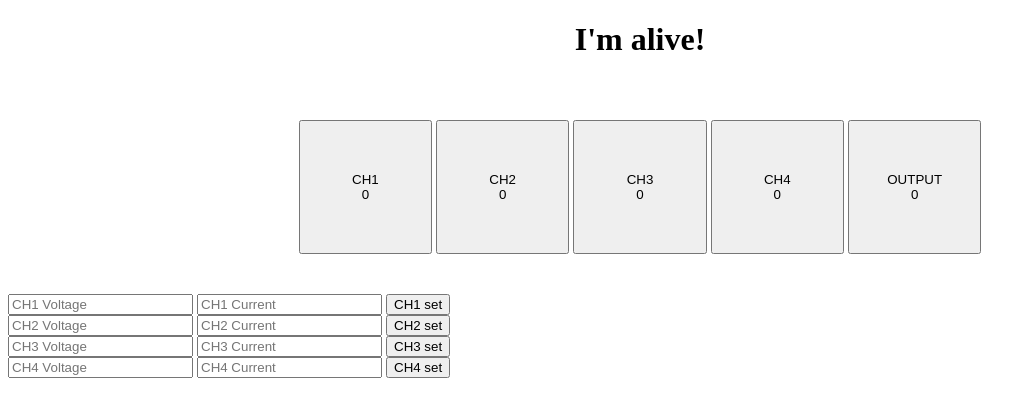
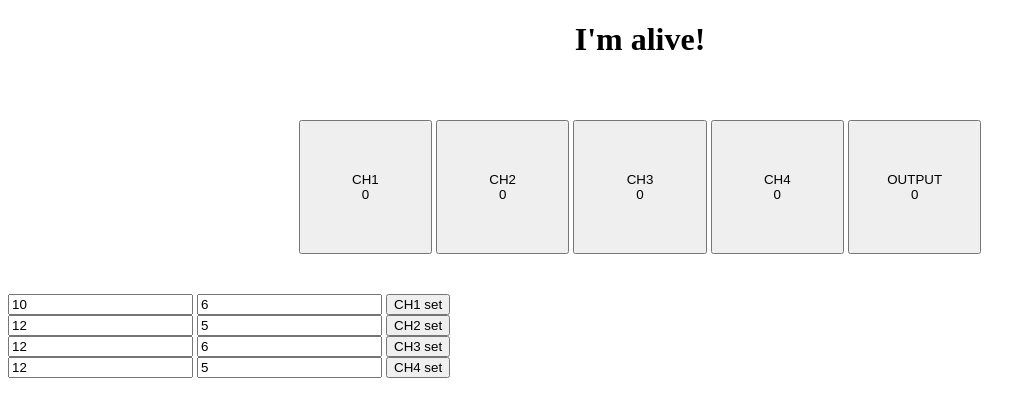
Before and after one commit to knowalinski/PSU_automation, a Flask app: page / in a window 1280 px wide. Shown: the top 417 px of the page, without its empty margins (0-1036 px from the left). Run offline with Flask 2, Linux system fonts and the light colour scheme.

Commit message:
Add files via upload

```diff
--- a/pyAutomation_server/templates/index.html
+++ b/pyAutomation_server/templates/index.html
@@ -26,42 +26,42 @@
 
 		<div class='interactiveButtons'>
 			<form action='#' method='POST'>
-				<button class='onButton' name="ch1" value="ch1">CH1<br>{{ch1_state}}</button>
-				<button class='onButton' name="ch2" value="ch2">CH2<br>{{ch2_state}}</button>
-				<button class='onButton' name="ch3" value="ch3">CH3<br>{{ch3_state}}</button>
-				<button class='onButton' name="ch4" value="ch4">CH4<br>{{ch4_state}}</button>
-				<button class='onButton' name="main" value="main">OUTPUT<br>{{out_state}}</button>
+				<button class='onButton' name="ch1">CH1<br>{{ch1_state}}</button>
+				<button class='onButton' name="ch2">CH2<br>{{ch2_state}}</button>
+				<button class='onButton' name="ch3">CH3<br>{{ch3_state}}</button>
+				<button class='onButton' name="ch4">CH4<br>{{ch4_state}}</button>
+				<button class='onButton' name="main">OUTPUT<br>{{out_state}}</button>
 			</form>
 		</div>
 
 		<div>
 			<form action='#' method='POST'>
-				<input type = "number" step = ".1" id = "CH1V" name = "ch1v" placeholder = "CH1 Voltage">
-				<input type = "number" step = ".1" id = "CH1A" name = "ch1a" placeholder = "CH1 Current">
+				<input type = "number" step = ".1" id = "CH1V" name = "ch1v" value = "{{CH1V}}">
+				<input type = "number" step = ".1" id = "CH1A" name = "ch1a" value = "{{CH1A}}">
 				<input type = "submit" value = "CH1 set">
 			</form>
 		</div>
 
 		<div>
 			<form action='#' method='POST'>
-				<input type = "number" step = ".1" id = "CH2V" name = "ch2v" placeholder = "CH2 Voltage">
-				<input type = "number" step = ".1" id = "CH2A" name = "ch2a" placeholder = "CH2 Current">
+				<input type = "number" step = ".1" id = "CH2V" name = "ch2v" value = "{{CH2V}}">
+				<input type = "number" step = ".1" id = "CH2A" name = "ch2a" value = "{{CH2A}}">
 				<input type = "submit" value = "CH2 set">
 			</form>
 		</div>
 
 		<div>
 			<form action='#' method='POST'>
-				<input type = "number" step = ".1" id = "CH3V" name = "ch3v" placeholder = "CH3 Voltage">
-				<input type = "number" step = ".1" id = "CH3A" name = "ch3a" placeholder = "CH3 Current">
+				<input type = "number" step = ".1" id = "CH3V" name = "ch3v" value = "{{CH3V}}">
+				<input type = "number" step = ".1" id = "CH3A" name = "ch3a" value = "{{CH3A}}">
 				<input type = "submit" value = "CH3 set">
 			</form>
 		</div>
 
 		<div>
 			<form action='#' method='POST'>
-				<input type = "number" step = ".1" id = "CH4V" name = "ch4v" placeholder = "CH4 Voltage">
-				<input type = "number" step = ".1" id = "CH4A" name = "ch4a" placeholder = "CH4 Current">
+				<input type = "number" step = ".1" id = "CH4V" name = "ch4v" value = "{{CH4V}}">
+				<input type = "number" step = ".1" id = "CH4A" name = "ch4a" value = "{{CH4A}}">
 				<input type = "submit" value = "CH4 set">
 			</form>
 		</div>
```
